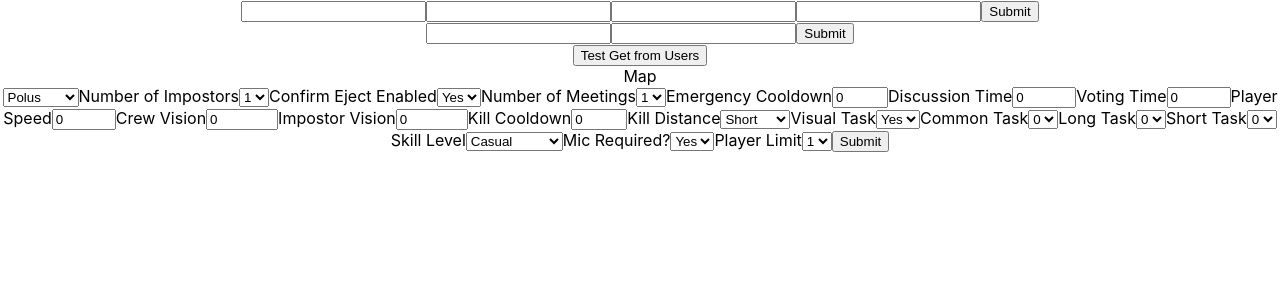
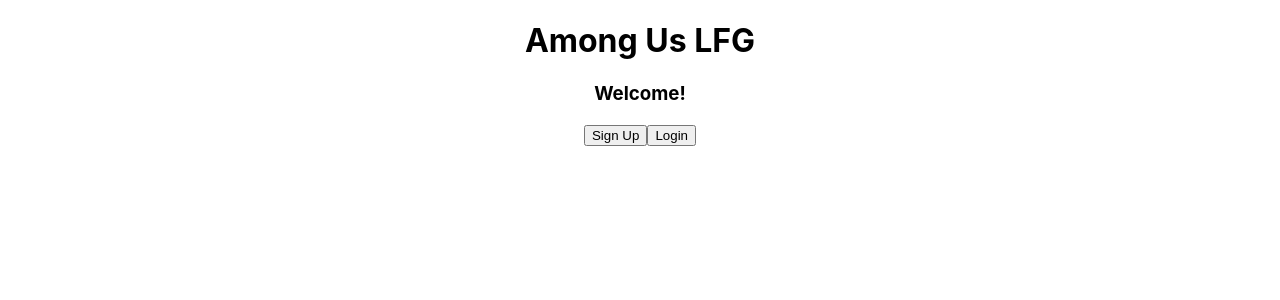
Before and after one commit to jennifer-yoo/Among-Us-LFG-client, a React (Create React App) app: page / in a window 1280 px wide. Shown: the top 300 px of the page. Built offline with nearby package versions, Linux system fonts and the light colour scheme.

Commit message:
all changes updated

```diff
--- a/src/App.js
+++ b/src/App.js
@@ -1,19 +1,48 @@
 import React from 'react';
-import logo from './logo.svg';
 import './App.css';
-import Registration from './components/auth/Registration'
-import LogIn from './components/auth/LogIn'
-import GroupForm from "./components/GroupForm"
-import GroupContainer from './containers/GroupContainer'
+import Auth from './containers/Auth'
+import DashBoard from './containers/DashBoard.js'
 
-function App() {
-  return (
-    <div className="App">
-      <Registration />
-      <LogIn />
-      <GroupContainer />
-    </div>
-  );
+class App extends React.Component {
+
+  state = {
+    token: false,
+    login: false,
+    signup: false
+  }
+
+  checkForLogin = () => {
+    if (localStorage.getItem('token')) {
+      return true
+    } else {
+      return false
+    }
+  }
+
+  setToken = (bool) => {
+    if (bool) {
+      this.setState({token: true})
+    } else {
+      this.setState({token: false})
+    }
+  }
+
+  clickHandler = (e) => {
+    e.persist()
+    this.setState(() => ({[e.target.name]: !this.state[e.target.name]}))
+  }
+
+  render() {
+    console.log(this.state.token)
+    return (
+      <div className="App">
+        <h1>Among Us LFG</h1>
+        <h3>Welcome!</h3>
+        { this.state.token ? <DashBoard setToken={this.setToken} checkLogin={this.checkForLogin}/> : <Auth login={this.state.login} signup={this.state.signup} clickHandler={this.clickHandler} checkLogin={this.checkForLogin} setToken={this.setToken}/>}
+        {/* { this.state.token ? <GroupContainer /> : null} */}
+      </div>
+    );
+  }
 }
 
 export default App;
--- a/src/components/auth/LogIn.js
+++ b/src/components/auth/LogIn.js
@@ -27,7 +27,7 @@
         .then(data => {
             localStorage.setItem("token", data.jwt)
             localStorage.setItem("userId", data.user.id)
-            console.log(data)
+            this.props.setToken(this.props.checkToken())
         })
     }
 
@@ -40,6 +40,7 @@
 
     testGet = () => {
         const token = localStorage.getItem("token")
+        console.log('in test get:', token)
         let options = {
             headers: {'Authorization': `Bearer ${token}`}
         }
--- a/src/components/auth/Registration.js
+++ b/src/components/auth/Registration.js
@@ -30,6 +30,7 @@
         fetch('http://localhost:3001/api/v1/users', options)
         .then(res => res.json())
         .then(console.log)
+        this.props.setToken(this.props.checkToken())
     }
 
     handleChange = (event) => {
```
Also changed, not shown: src/components/GroupCard.js (+27 -2 lines).
